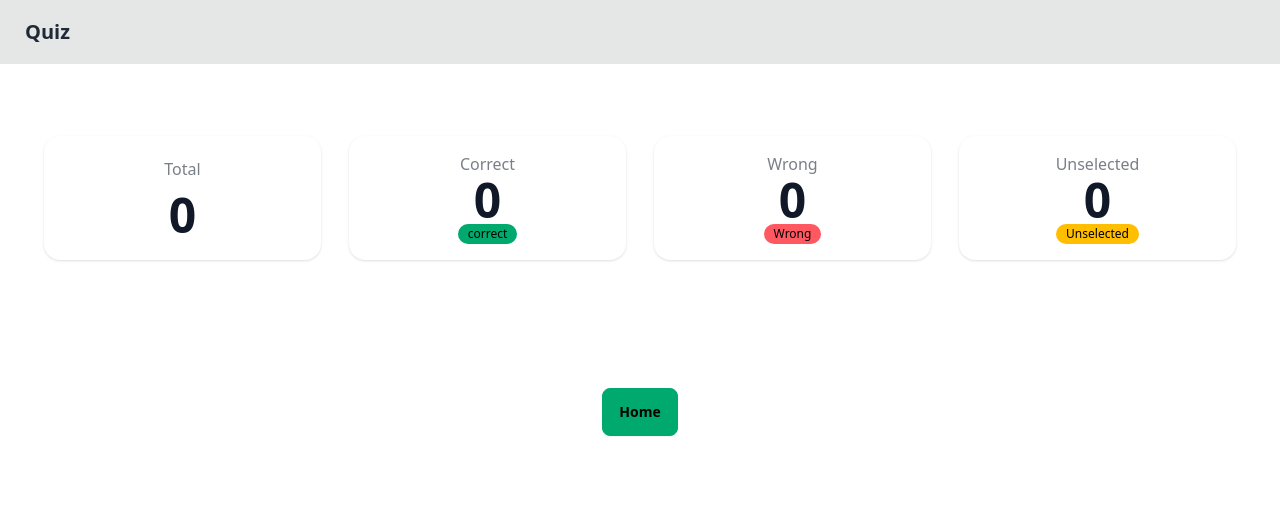
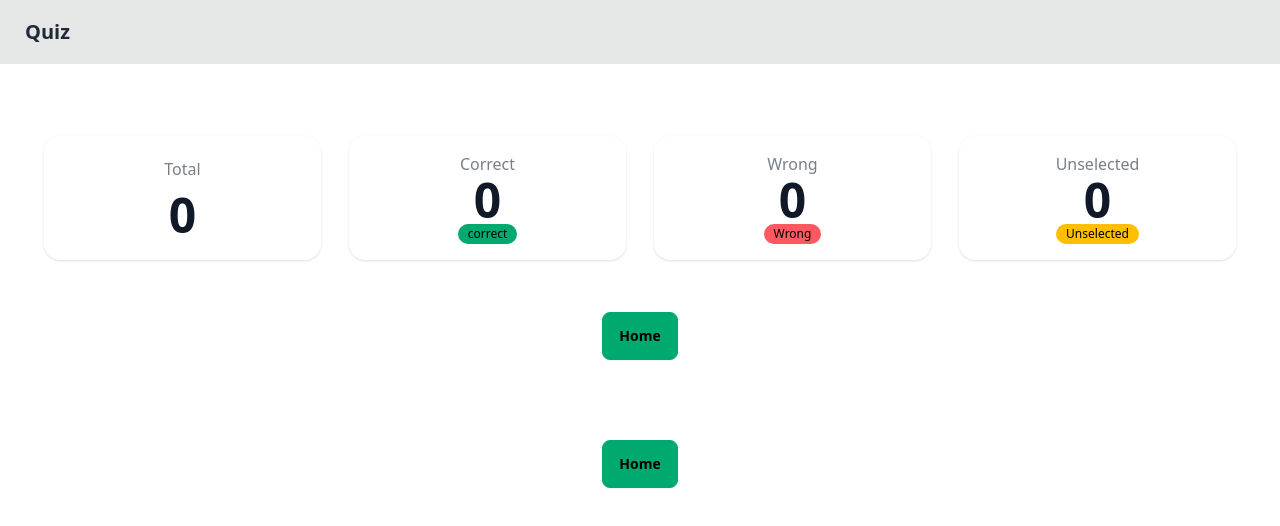
Before and after one commit to Upendrasahu99/prep-sathi-app, a React (Vite) app: page /result in a window 1280 px wide. Shown: the top 526 px of the page. Built offline with nearby package versions, Linux system fonts and the light colour scheme.

Commit message:
Add one more home button on result page

```diff
--- a/src/pages/Result.tsx
+++ b/src/pages/Result.tsx
@@ -101,6 +101,12 @@ const Result: React.FC = () => {
         </div>
       )}
 
+      <div className="flex justify-center mt-6">
+        <button className="btn btn-success" onClick={handleHomeClick}>
+          Home
+        </button>
+      </div>
+
       <div className="w-full grid grid-cols-1 sm:grid-cols-2 xl:grid-cols-3 gap-7 p-0 sm:p-7 mb-5">
         {submittedData.map((question: any, qIndex: number) => {
           const isUnselected = question.selectedOption === undefined;
@@ -114,11 +120,11 @@ const Result: React.FC = () => {
               }`}
             >
               <div className="card-body">
-                <div className="mt-2 p-2 bg-base-200 rounded-lg shadow-sm flex items-center gap-2">
+                <div className={`mt-2 p-2 bg-base-200 rounded-lg shadow-sm flex items-center gap-2 ${testFormat === 'full' && 'hidden'}`}>
                   <svg className="w-5 h-5 text-gray-600 dark:text-gray-400" fill="none" stroke="currentColor" viewBox="0 0 24 24">
                     <path strokeLinecap="round" strokeLinejoin="round" strokeWidth="2" d="M12 8v4l3 3m6-3a9 9 0 11-18 0 9 9 0 0118 0z" />
                   </svg>
-                  <div className="badge badge-neutral rounded-lg text-xl">
+                  <div className="badge badge-neutral rounded-lg text-lg">
                   <span className="font-semibold text-gray-900 dark:text-gray-100">Time Taken: </span>
                   <span className="ms-1 font-extrabold"> {formatTime(question.timeTaken)}</span>
                 </div>
```
